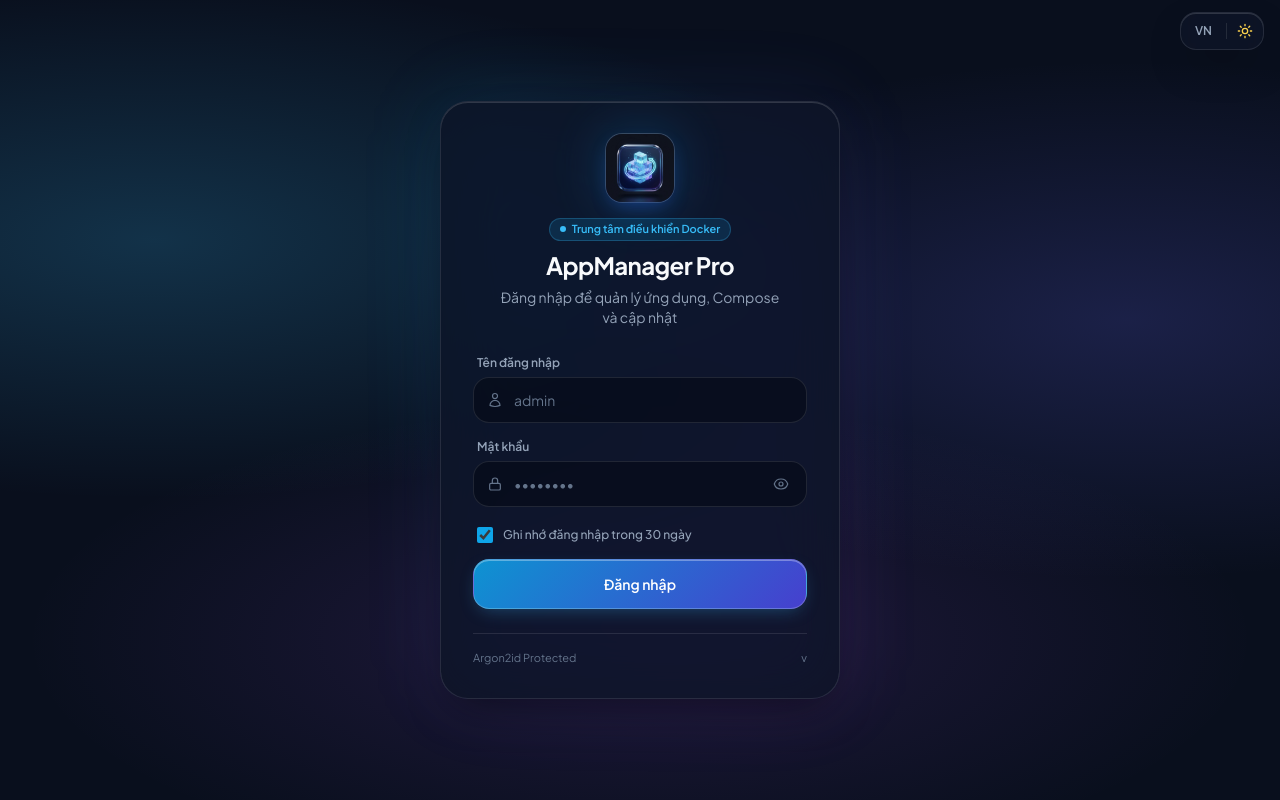
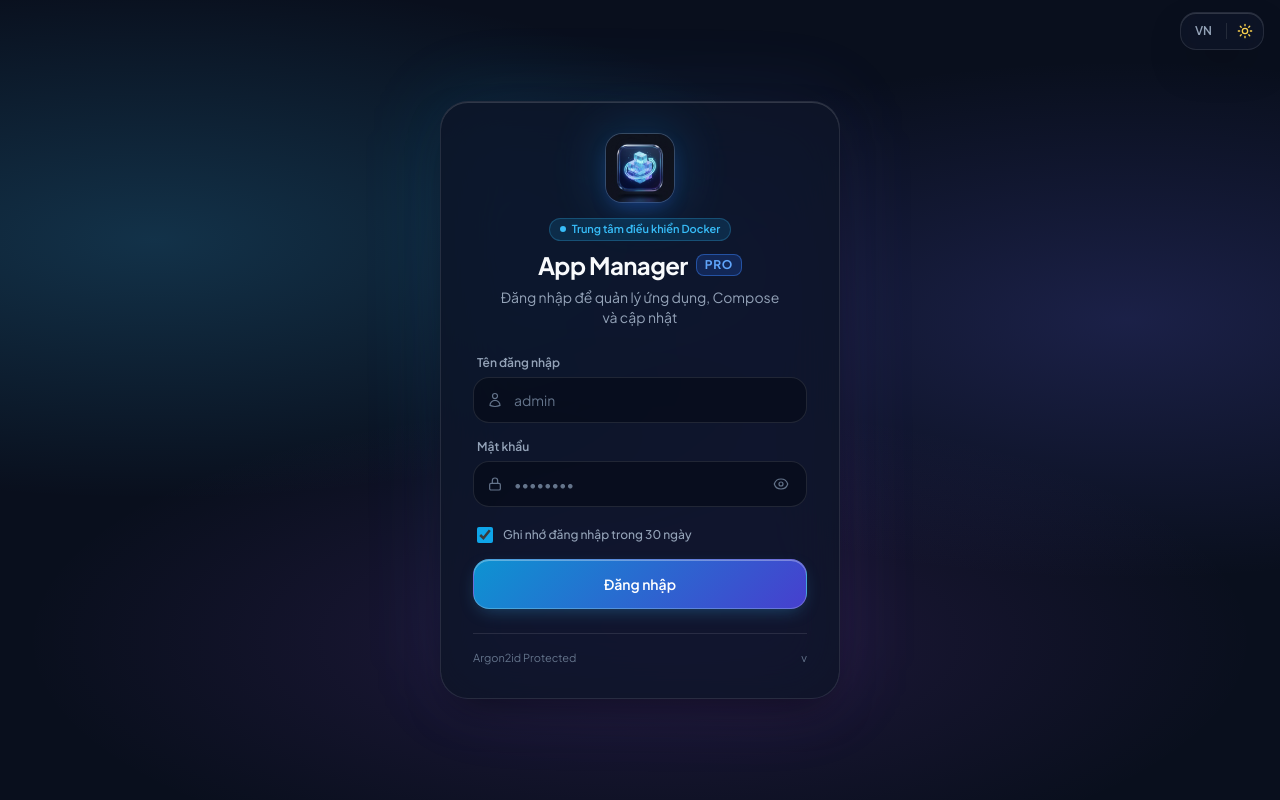
Before and after one commit to boystyle2010/appmanager-pro, a FastAPI app: template app/templates/auth.html in a window 1280 px wide. Run offline with FastAPI, Linux system fonts and the light colour scheme; the template is opened without the code that fills it, so the values that code supplies are empty; parts of the project's set-up code (start-up, migrations or seed data) failed here and were passed over; some libraries are stand-ins or nearby versions.

Commit message:
Update auth.html

```diff
--- a/app/templates/auth.html
+++ b/app/templates/auth.html
@@ -67,7 +67,10 @@
             <span x-text="isSetup ? t('firstRunBadge') : t('secureBadge')"></span>
           </div>
 
-          <h1 class="text-2xl font-bold tracking-tight">AppManager Pro</h1>
+          <div class="flex items-center justify-center gap-2">
+            <h1 class="text-2xl font-bold tracking-tight">App Manager</h1>
+            <span class="pro-badge text-xs px-2 py-0.5 rounded-lg">PRO</span>
+          </div>
           <p class="text-xs sm:text-sm text-muted mt-1.5 leading-relaxed max-w-[280px]"
              x-text="isSetup ? t('setupSubtitle') : t('loginSubtitle')"></p>
         </div>
```
